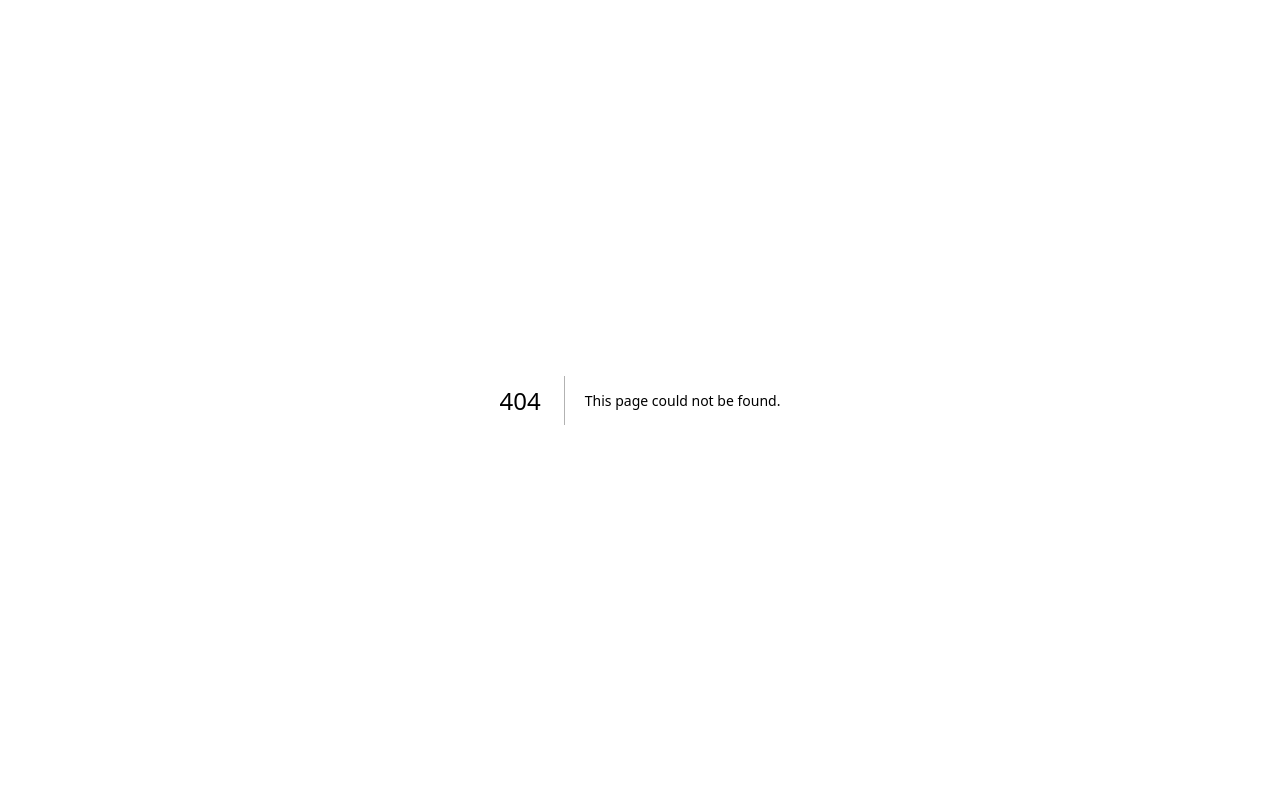
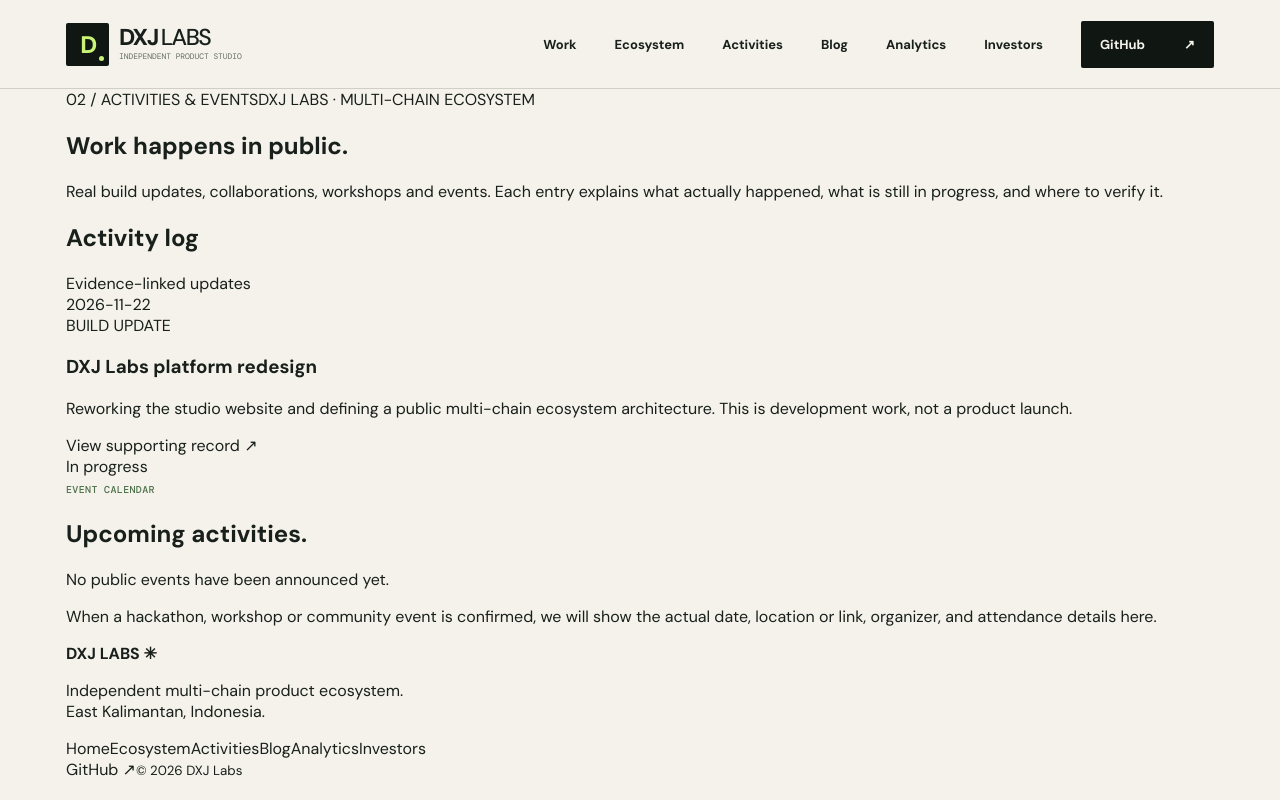
Before and after one commit to DXJLabs/dxj-labs-site, a Next.js app: page /activities in a window 1280 px wide. Before the commit this address had no page. Built offline with nearby package versions, Linux system fonts and the light colour scheme.

Commit message:
feat: add functional multi-chain ecosystem content routes

```diff
--- /dev/null
+++ b/app/activities/page.tsx
@@ -0,0 +1,19 @@
+import type { Metadata } from "next";
+import PlatformPage from "../../components/PlatformPage";
+import { activities } from "../../lib/platform";
+
+export const metadata: Metadata = { title: "Activities | DXJ Labs", description: "DXJ Labs build updates, community activities, events and verified evidence of work." };
+
+export default function ActivitiesPage() {
+  return (
+    <PlatformPage number="02" tag="ACTIVITIES & EVENTS" title="Work happens in public." description="Real build updates, collaborations, workshops and events. Each entry explains what actually happened, what is still in progress, and where to verify it.">
+      <section className="platform-section">
+        <div className="platform-section-heading"><h2>Activity log</h2><span>Evidence-linked updates</span></div>
+        <div className="activity-list">{activities.map(activity => <article className="activity-row" key={activity.id}><time dateTime={activity.date}>{activity.date}</time><div><span className="activity-kind">{activity.category.toUpperCase()}</span><h3>{activity.title}</h3><p>{activity.summary}</p>{activity.evidenceUrl && <a className="platform-inline-link" href={activity.evidenceUrl} target="_blank" rel="noopener noreferrer">View supporting record ↗</a>}</div><span className="platform-status">{activity.status === "in-progress" ? "In progress" : activity.status}</span></article>)}</div>
+      </section>
+      <section className="platform-section platform-empty-section">
+        <div><span className="section-tag">EVENT CALENDAR</span><h2>Upcoming activities.</h2></div><div><p>No public events have been announced yet.</p><p className="platform-fineprint">When a hackathon, workshop or community event is confirmed, we will show the actual date, location or link, organizer, and attendance details here.</p></div>
+      </section>
+    </PlatformPage>
+  );
+}
```
